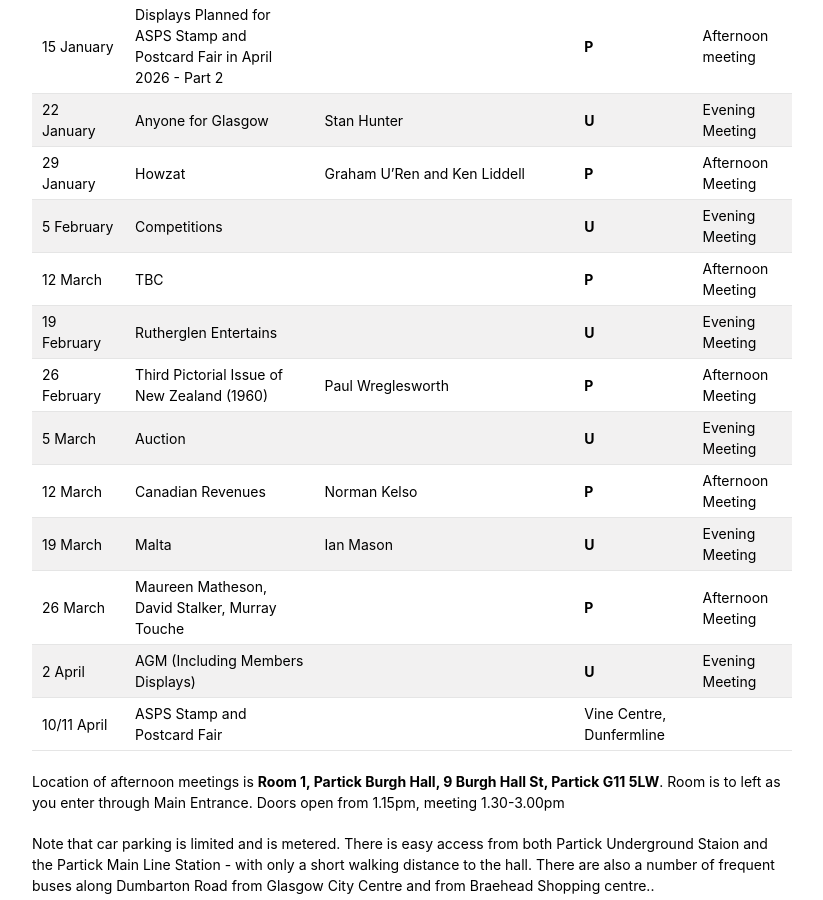
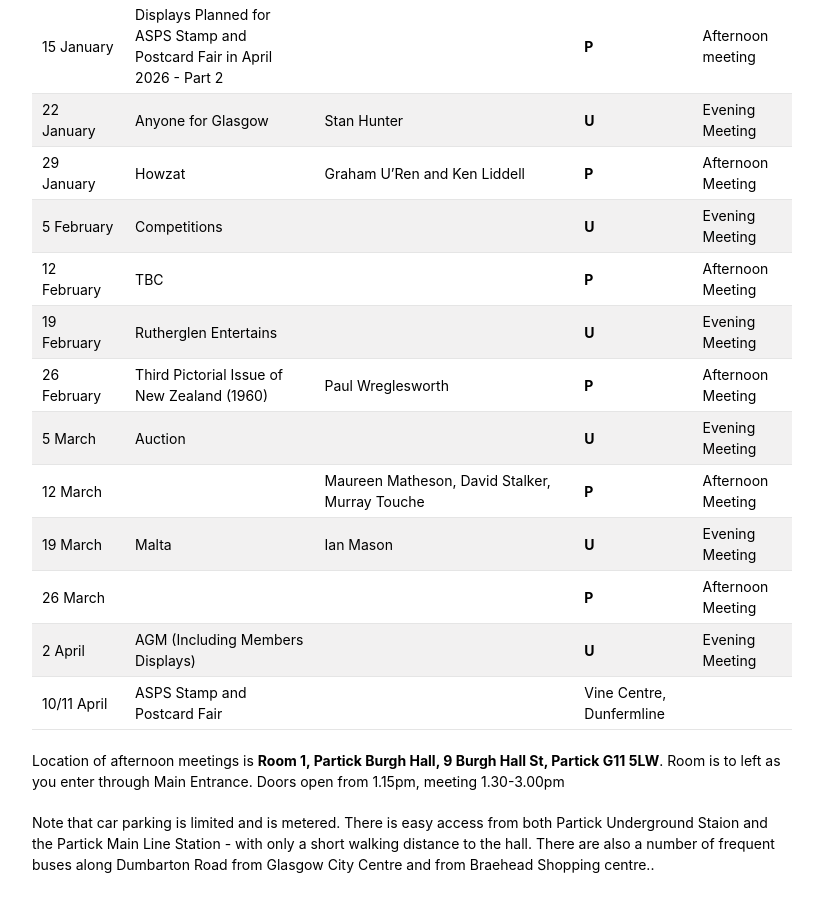
Before and after one commit to astalker/caledonian-stamps, a Jekyll site: the page built from meetings.md, in a window 1280 px wide and 900 px high, scrolled down 1390 px. Shown: the whole window, without its empty margins (338-1161 px from the left). Built offline with Jekyll 4.4.1, drawn with Linux system fonts in a browser that asks for light colours; our own code applies the rules of GitHub Pages for plain Markdown files.

Commit message:
corrections to 12th March meetings

```diff
--- a/meetings.md
+++ b/meetings.md
@@ -32,13 +32,13 @@ Date  | Subject | Displayer | Location | Timing of meetings |
 22 January | Anyone for Glasgow| Stan Hunter | **U** | Evening Meeting
 29 January | Howzat| Graham U'Ren and Ken Liddell | **P** | Afternoon Meeting
 5 February | Competitions | | **U** | Evening Meeting
-12 March | TBC | | **P** | Afternoon Meeting
+12 February | TBC | | **P** | Afternoon Meeting
 19 February | Rutherglen Entertains | | **U** | Evening Meeting
 26 February | Third Pictorial Issue of New Zealand (1960) | Paul Wreglesworth | **P** | Afternoon Meeting
 5 March | Auction | | **U** | Evening Meeting
-12 March | Canadian Revenues | Norman Kelso| **P** | Afternoon Meeting
+12 March | | Maureen Matheson, David Stalker, Murray Touche | **P** | Afternoon Meeting
 19 March | Malta | Ian Mason |**U** | Evening Meeting
-26 March |Maureen Matheson, David Stalker, Murray Touche | | **P** | Afternoon Meeting
+26 March || | **P** | Afternoon Meeting
 2 April | AGM (Including Members Displays) | | **U** | Evening Meeting
 10/11 April | ASPS Stamp and Postcard Fair | | Vine Centre, Dunfermline |
 
```
